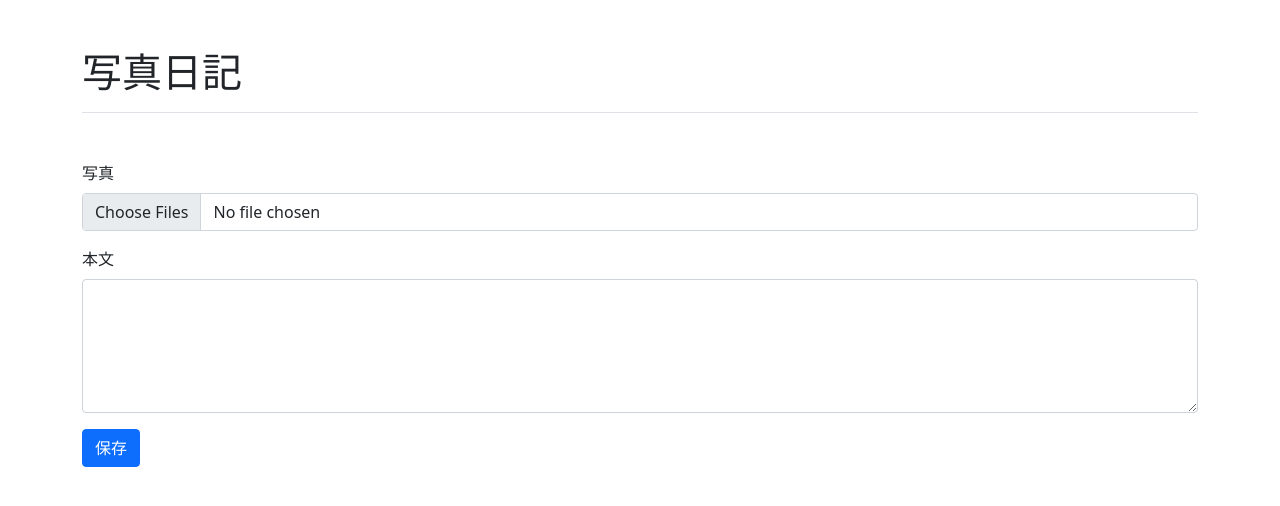
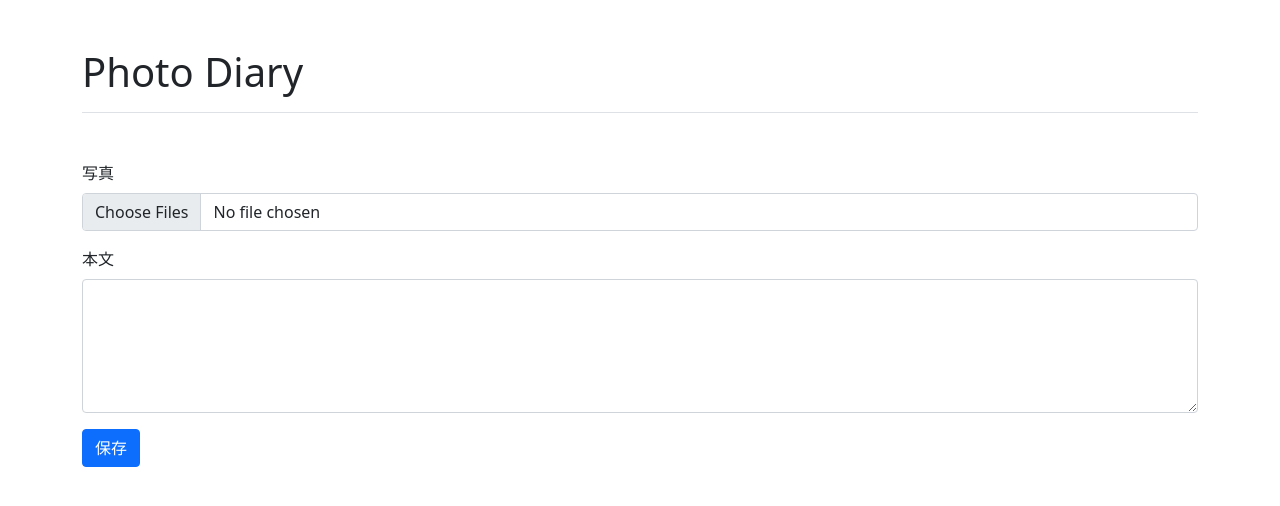
Before and after one commit to Kaisei-Yoneyama/photo-diary, a plain HTML site: page index.html in a window 1280 px wide. Shown: the top 506 px of the page. Drawn offline with nearby package versions, Linux system fonts and the light colour scheme.

Commit message:
Update index.html

```diff
--- a/index.html
+++ b/index.html
@@ -4,11 +4,11 @@
     <meta charset="utf-8">
     <meta name="viewport" content="width=device-width, initial-scale=1">
     <link href="https://cdn.jsdelivr.net/npm/bootstrap@5.0.2/dist/css/bootstrap.min.css" rel="stylesheet" integrity="sha384-EVSTQN3/azprG1Anm3QDgpJLIm9Nao0Yz1ztcQTwFspd3yD65VohhpuuCOmLASjC" crossorigin="anonymous">
-    <title>写真日記</title>
+    <title>Photo Diary</title>
   </head>
   <body>
     <main class="container my-5">
-      <h1 class="mb-5 pb-3 border-bottom">写真日記</h1>
+      <h1 class="mb-5 pb-3 border-bottom">Photo Diary</h1>
 
       <form>
         <div class="mb-3">
```
